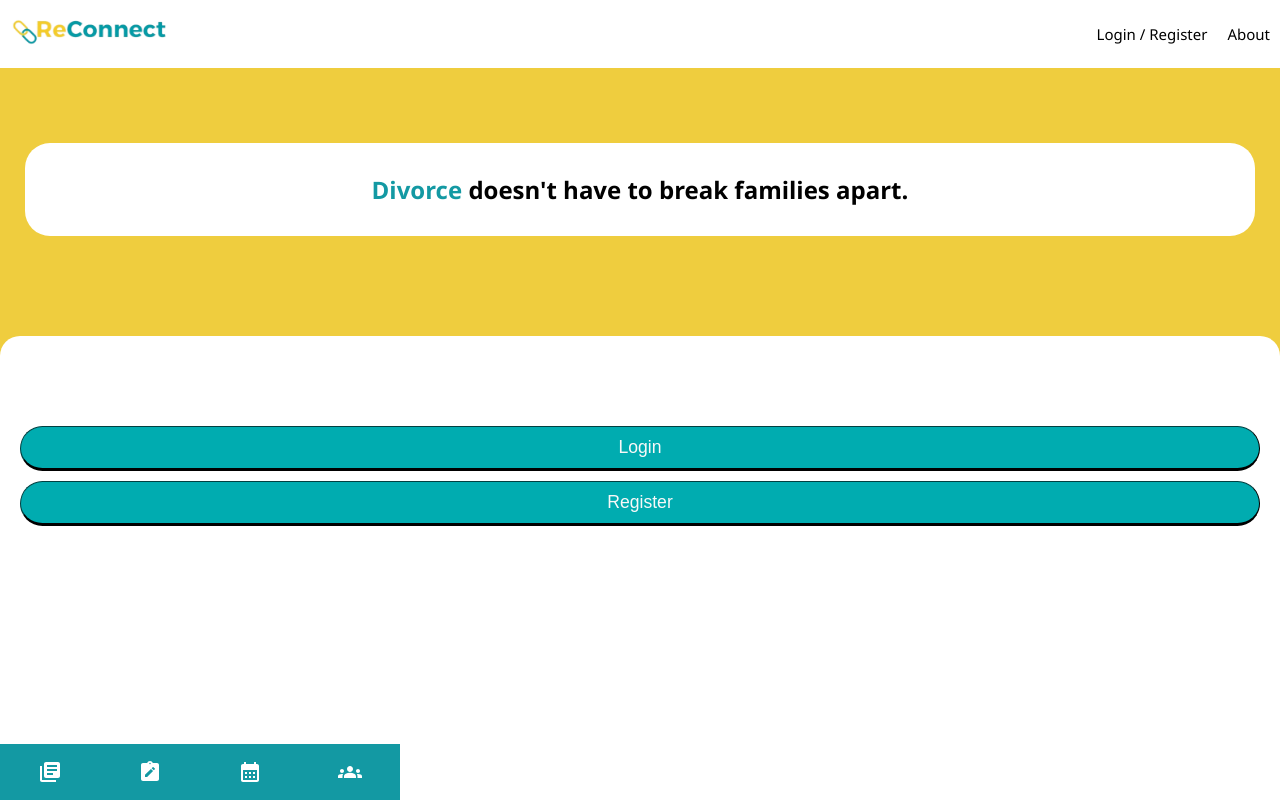
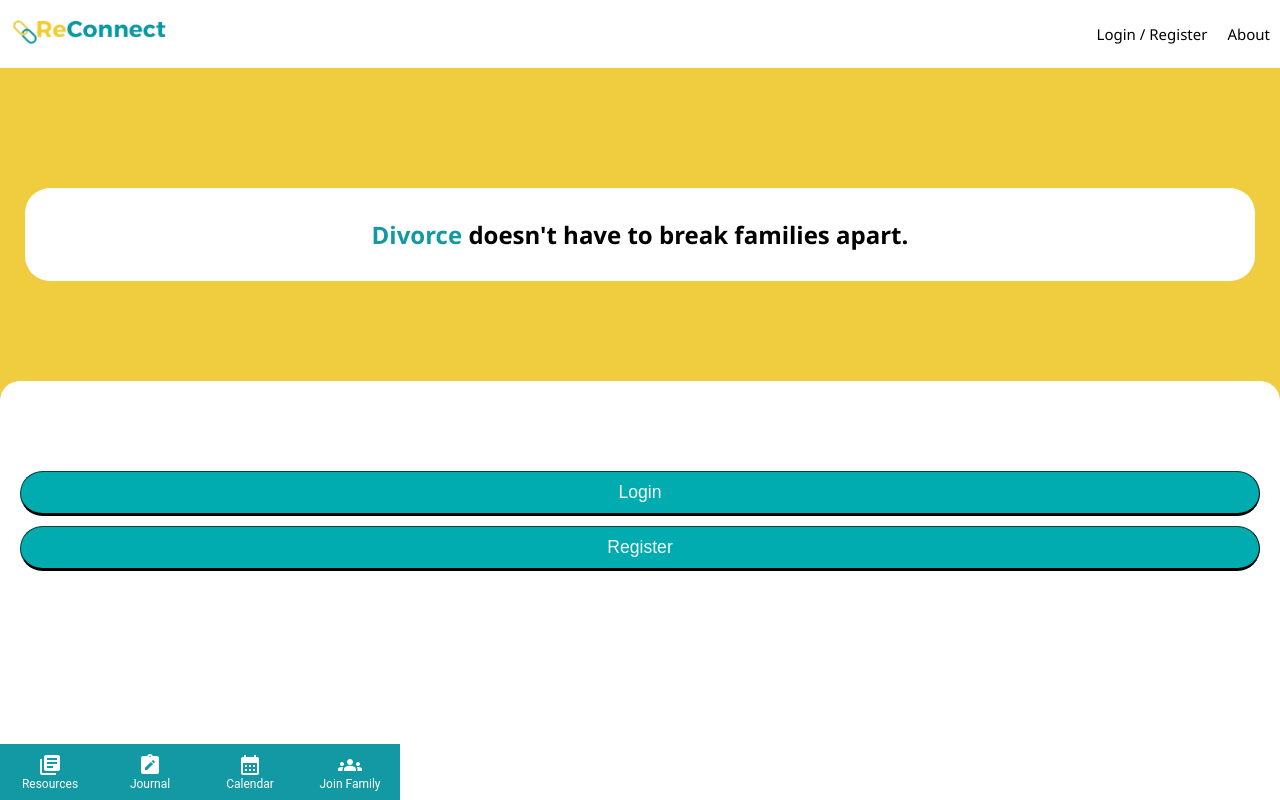
Before and after one commit to johnmborin/ReConnect, a React (Create React App) app: page /#/home in a window 1280 px wide. Built offline with nearby package versions, Linux system fonts and the light colour scheme; no server answers.

Commit message:
got nav bar working to push to the correct loction

```diff
--- a/src/components/BottomNavigation/BottomNavigation.jsx
+++ b/src/components/BottomNavigation/BottomNavigation.jsx
@@ -5,8 +5,9 @@ import LibraryBooksIcon from '@mui/icons-material/LibraryBooks';
 import CalendarMonthIcon from '@mui/icons-material/CalendarMonth';
 import NoteAltIcon from '@mui/icons-material/NoteAlt';
 import GroupsIcon from '@mui/icons-material/Groups';
+import { Link } from 'react-router-dom';
 
-export default function LabelBottomNavigation() {
+function LabelBottomNavigation() {
     const [value, setValue] = React.useState('recents');
 
     const handleChange = (event, newValue) => {
@@ -16,6 +17,7 @@ export default function LabelBottomNavigation() {
     return (
         <div style={{ position: 'fixed', bottom: 0, left: 0, right: 0 }}>
             <BottomNavigation
+                showLabels
                 sx={{ backgroundColor: '#1399a3', color: 'white', width: 400 }}
                 value={value}
                 onChange={handleChange}
@@ -25,26 +27,37 @@ export default function LabelBottomNavigation() {
                     value="Resources"
                     icon={<LibraryBooksIcon sx={{ color: 'white' }} />}
                     style={{ color: 'white' }}
+                    component={Link}
+                    to="/resources"
                 />
                 <BottomNavigationAction
                     label="Journal"
                     value="Journal"
                     icon={<NoteAltIcon sx={{ color: 'white' }} />}
                     style={{ color: 'white' }}
+                    component={Link}
+                    to="/journal"
                 />
                 <BottomNavigationAction
                     label="Calendar"
                     value="Calendar"
                     icon={<CalendarMonthIcon sx={{ color: 'white' }} />}
                     style={{ color: 'white' }}
+                    component={Link}
+                    to="/calendar"
                 />
                 <BottomNavigationAction
                     label="Join Family"
                     value="Family"
                     icon={<GroupsIcon sx={{ color: 'white' }} />}
                     style={{ color: 'white' }}
+                   // ADD ROUTE TO JOIN FAMILY ONCE CREATED
+                    //component={Link}
+                    //to="/family"
                 />
             </BottomNavigation>
         </div>
     );
 }
+
+export default LabelBottomNavigation;
--- a/src/components/LandingPage/LandingPage.css
+++ b/src/components/LandingPage/LandingPage.css
@@ -10,11 +10,12 @@
   padding-top: 50px;
 }
 
+
 .slogan {
   text-align: center;
   background-color: white;
   border-radius: 25px;
-  margin-top: 25px;
+  margin-top: 70px;
   margin-left: 25px;
   margin-right: 25px;
   padding: 10px;
```
Also changed, not shown: public/images/landingbackground.png (deleted), public/images/logo.png (added). Lines whose indentation alone changed are shown as unchanged.
